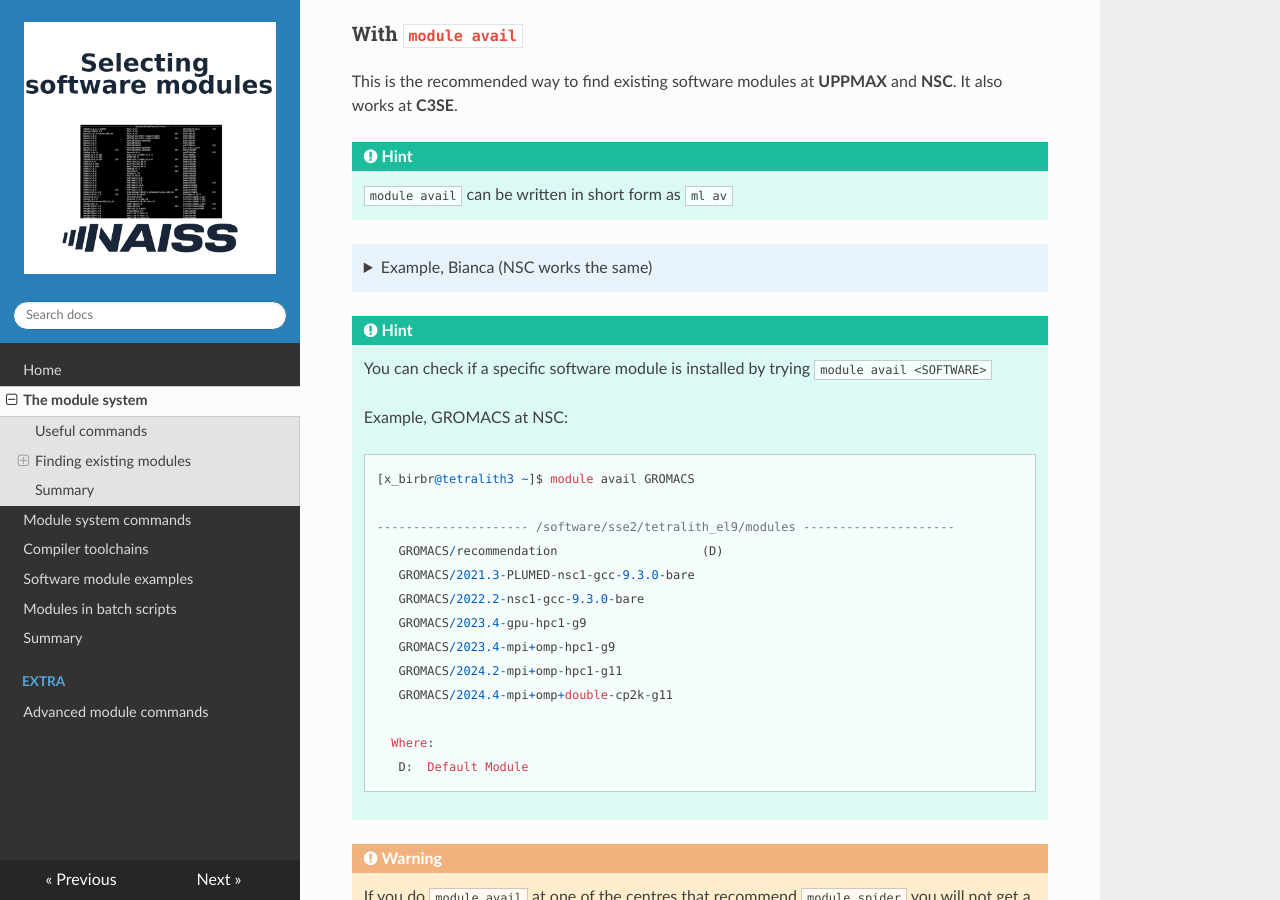
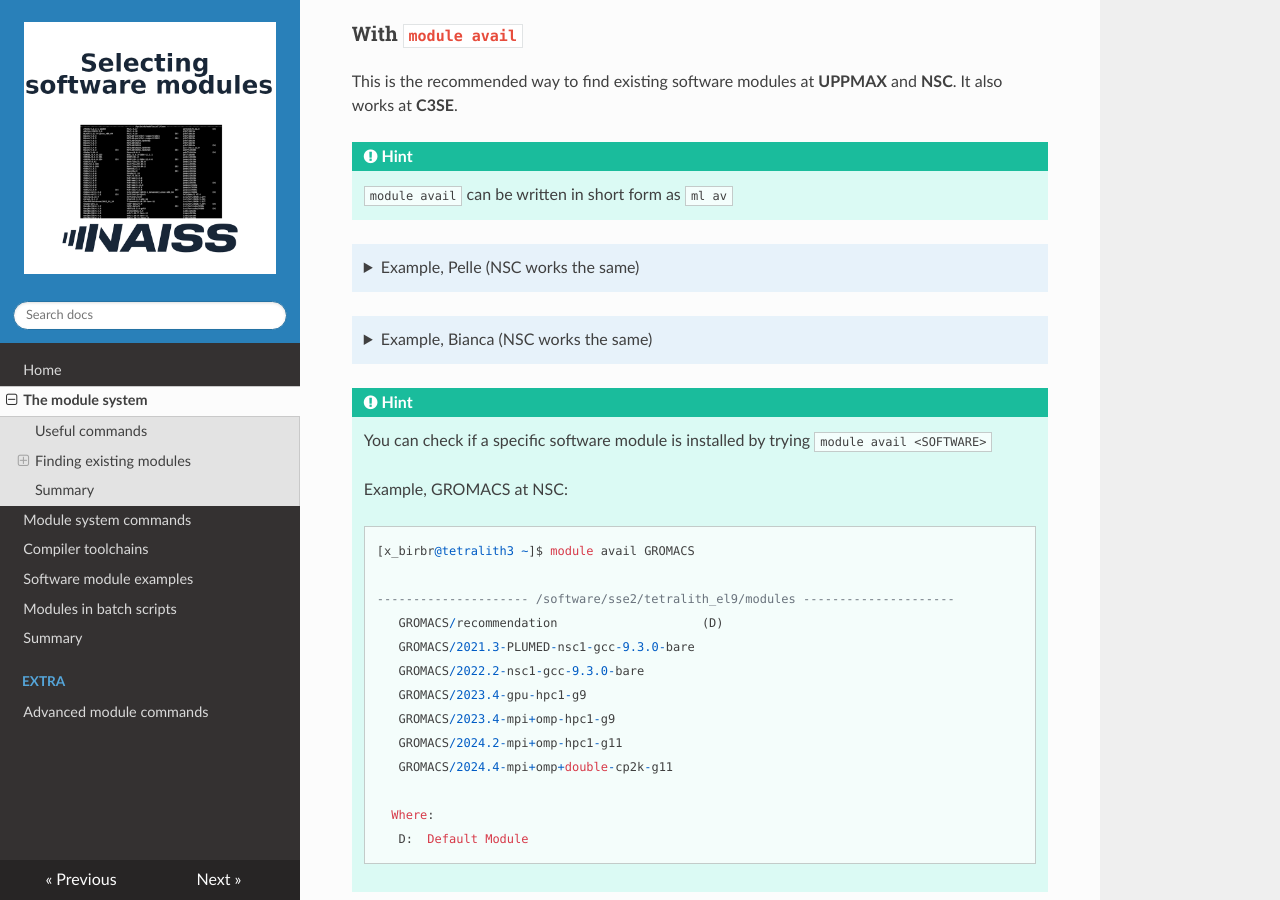
Before and after one commit to hpc2n/selecting-modules, an MkDocs documentation site: the page built from docs/intro.md, in a window 1280 px wide and 900 px high, scrolled down 3841 px. Built offline with MkDocs 1.6.1, drawn with Linux system fonts in a browser that asks for light colours; nearby versions of some CDN libraries; some of the changed lines change nothing that is shown.

Commit message:
intro.md pelle example

````diff
--- a/docs/intro.md
+++ b/docs/intro.md
@@ -182,6 +182,47 @@
 
     ``module avail`` can be written in short form as ``ml av``
 
+
+??? note "Example, Pelle (NSC works the same)"
+
+    ```bash
+
+    [bjornc@pelle3-ae ~]$ ml av
+
+    -------------------------------------------------- /sw/arch/local/modules ---------------------------------------------------
+       BLAST_databases/latest                 MMseqs2_data/20240202      NONMEM/7.6.0                  (D)    dds-cli/latest
+       GaussView/5.0.8                        NCBI_taxonomy/latest       PsN/5.3.1                            matlab/R2019a
+       Gaussian/g09.d01                       NONMEM/7.4.3-GCC-13.3.0    RStudio/2025.09.0-387                nf-core/latest
+       Kraken2_data/latest                    NONMEM/7.4.3               SMC++/1.15.5.dev14+g6779faec7        pixi-tools/latest
+       KrakenUniq_data/latest                 NONMEM/7.4.4-GCC-13.3.0    VASP/6.5.0                           pixy/2.0.0.beta14
+       KrakenUniq_data/20230619-104733 (D)    NONMEM/7.5.1-GCC-13.3.0    bioinfo-tools/latest                 uv-tools/latest
+
+    -------------------------------------------------- /sw/arch/eb/modules/all --------------------------------------------------
+       A5-miseq/20160825-GCCcore-13.3.0
+       ABySS/2.3.10-foss-2024a
+       ACTC/1.1-GCCcore-13.3.0
+       ADMIXTURE/1.3.0
+       AGAT/1.4.1-GCCcore-13.3.0
+       AGE/0.4-GCCcore-13.3.0
+       ANIcalculator/1.0-GCCcore-13.3.0
+       ANNOVAR/20250302-GCCcore-13.3.0
+       ANTLR/2.7.7-GCCcore-13.3.0
+       AOCL-BLAS/5.0-GCC-13.3.0
+       AOCL-BLAS/5.0-GCC-14.2.0
+       AOCL-BLAS/5.1-GCC-14.3.0                                        (D)
+       ATK/2.38.0-GCCcore-13.3.0
+           ATSAS/3.2.1-1
+       AUGUSTUS/3.5.0-foss-2024a
+       Abseil/20230125.3-GCCcore-12.3.0
+       Abseil/20240722.0-GCCcore-13.3.0                                (D)
+       AdapterRemoval/2.3.4-GCCcore-13.3.0
+       Amber/24.3-foss-2023a-AmberTools-24.10-CUDA-12.1.1-PLUMED-2.9.0
+       Amber/24.3-foss-2023a-AmberTools-24.10-CUDA-12.1.1
+
+    --More--
+
+    ```
+
 ??? note "Example, Bianca (NSC works the same)"
 
     ```bash
````
